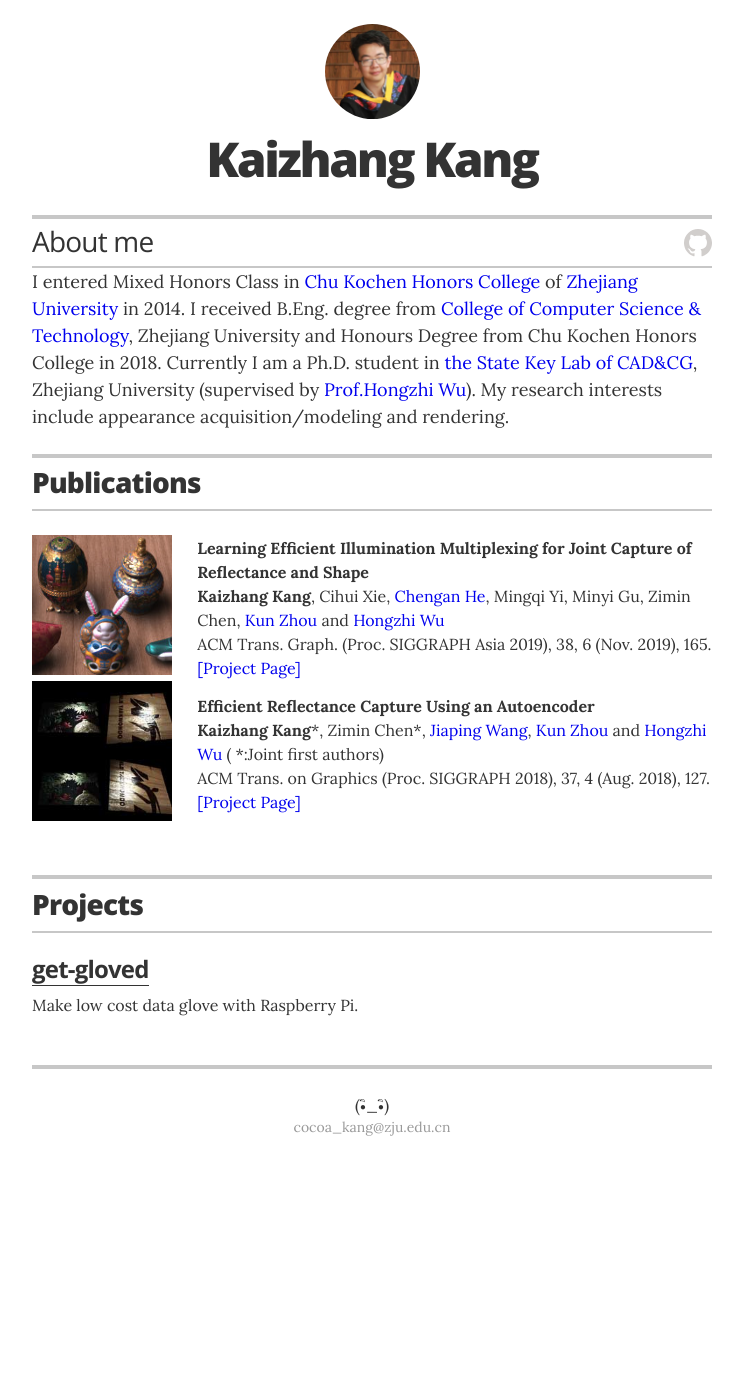
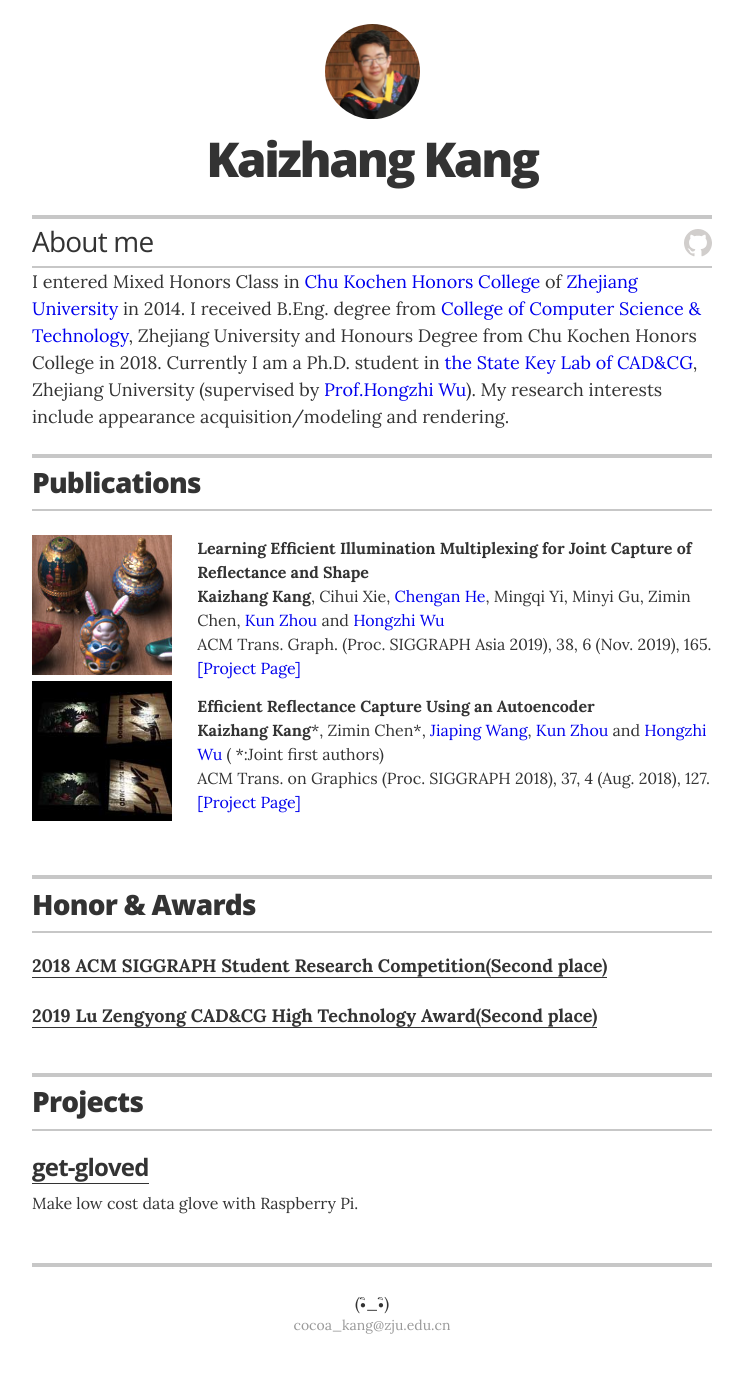
Before and after one commit to cocoakang/cocoakang.github.io, a Jekyll site: the page built from index.html, in a window 1280 px wide. Shown: the whole page, without its empty margins (268-1011 px from the left). Built offline with Jekyll 4.4.1, drawn with Linux system fonts in a browser that asks for light colours; before the commit the page ends 1186 px from its top, so only the background shows below that.

Commit message:
add rewards

```diff
--- a/_config.yml
+++ b/_config.yml
@@ -35,6 +35,7 @@
 # comment out to hide
 resume_section_experience:      false
 resume_section_education:       false
+resume_section_honorawards:        true
 resume_section_projects:        true
 resume_section_skills:          false
 resume_section_recognition:     false
--- /dev/null
+++ b/_data/honorawards.yml
@@ -0,0 +1,23 @@
+# Projects
+# uncomment the urls if you wish to display them, and add your own URL
+
+# jazznotes.io
+- project: 2018 ACM SIGGRAPH Student Research Competition(Second place)
+  # role: Founder & Primary Developer
+  # duration: 2020
+  url: "https://src.acm.org/winners/2019"
+  # description: Make low cost data glove with Raspberry Pi.
+
+# jazznotes.io
+- project: 2019 Lu Zengyong CAD&CG High Technology Award(Second place)
+  # role: Founder & Primary Developer
+  # duration: 2020
+  url: "http://www.cad.zju.edu.cn/Latestnews/news/749.html"
+  # description: Make low cost data glove with Raspberry Pi.
+
+# Springfield Community Outreach Group
+# - project: Springfield Community Outreach Group
+#   role: Co-Founder & Organizer
+#   duration: 2007 &mdash; Present
+#   # url: "#"
+#   description: SCOG is a local monthly meetup in Springfield where we share opportunities to volunteer in the community and organize support for families and neighborhoods in need of assistance that the community can provide.
--- a/_layouts/resume.html
+++ b/_layouts/resume.html
@@ -149,6 +149,26 @@
 
       </section>
       <!-- end Publications -->
+      {% endif %}
+
+      {% if site.resume_section_honorawards %}
+      <!-- begin Honor & Awards -->
+      <section class="content-section">
+        <header class="section-header">
+          <h2>Honor & Awards</h2>
+        </header>
+
+        {% for project in site.data.honorawards %}
+        <div class="resume-item" itemscope itemtype="http://schema.org/CreativeWork">
+          <!-- <meta itemprop="creator" content="{{ site.resume_name }}" itemtype="http://schema.org/Person" /> -->
+          <h2 class="resume-item-details">{% if project.url %}<a href="{{ project.url }}" itemprop="url">{{ project.project }}</a>{% else %}{{ project.project }}{% endif %}</h2>
+          <!-- <h5 class="resume-item-details" itemprop="description">{{ project.role }}  &bull; {{ project.duration }}</h4> -->
+          <!-- <p class="resume-item-copy">{{ project.description }}</p> -->
+        </div>
+        {% endfor %}
+
+      </section>
+      <!-- end Honor & Awards -->
       {% endif %}
 
       {% if site.resume_section_projects %}
```
